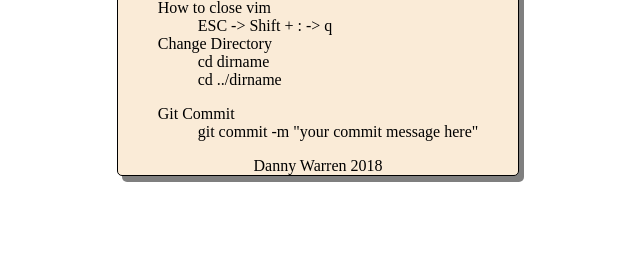
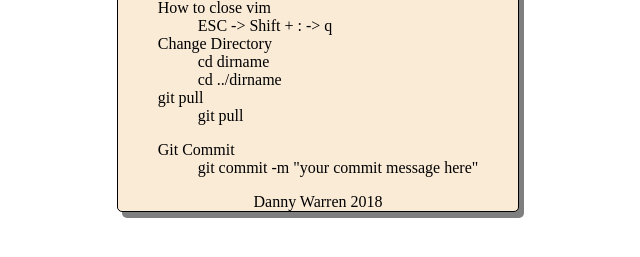
Before and after one commit to dannydwarren/cmd-website, a plain HTML site: page index.html in a window 1280 px wide. Shown: the part 175-432 px from the top of the page, without its empty margins (322-962 px from the left). Drawn offline with Linux system fonts and the light colour scheme.

Commit message:
add git pull definition

```diff
--- a/index.html
+++ b/index.html
@@ -21,6 +21,8 @@
 					<dt>Change Directory</dt>
 					<dd>cd dirname</dd>
 					<dd>cd ../dirname</dd>
+					<dt>git pull</dt>
+					<dd>git pull</dd>
 				</dl>
 				<dl>
 					<dt>Git Commit</dt>
```
